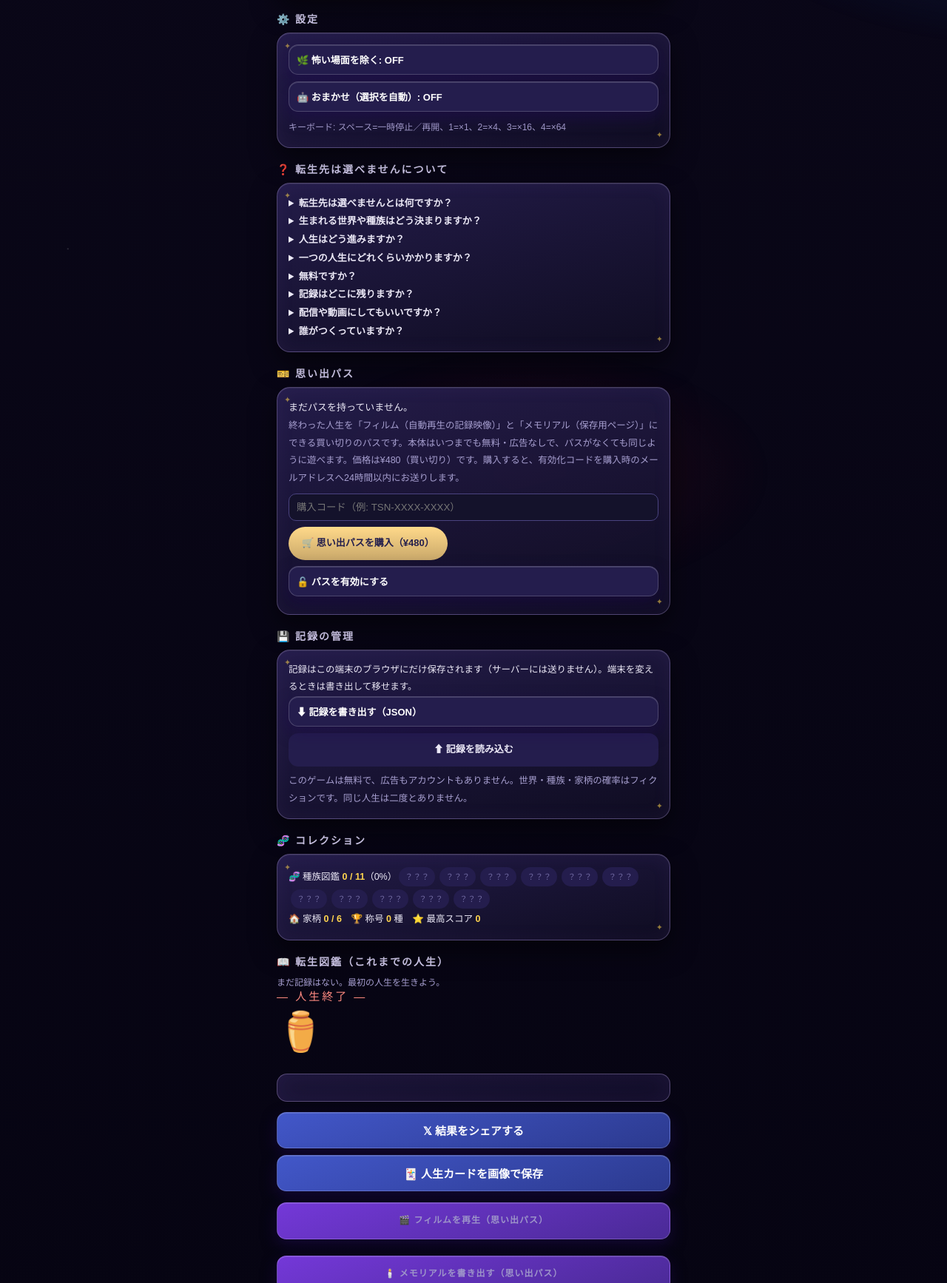
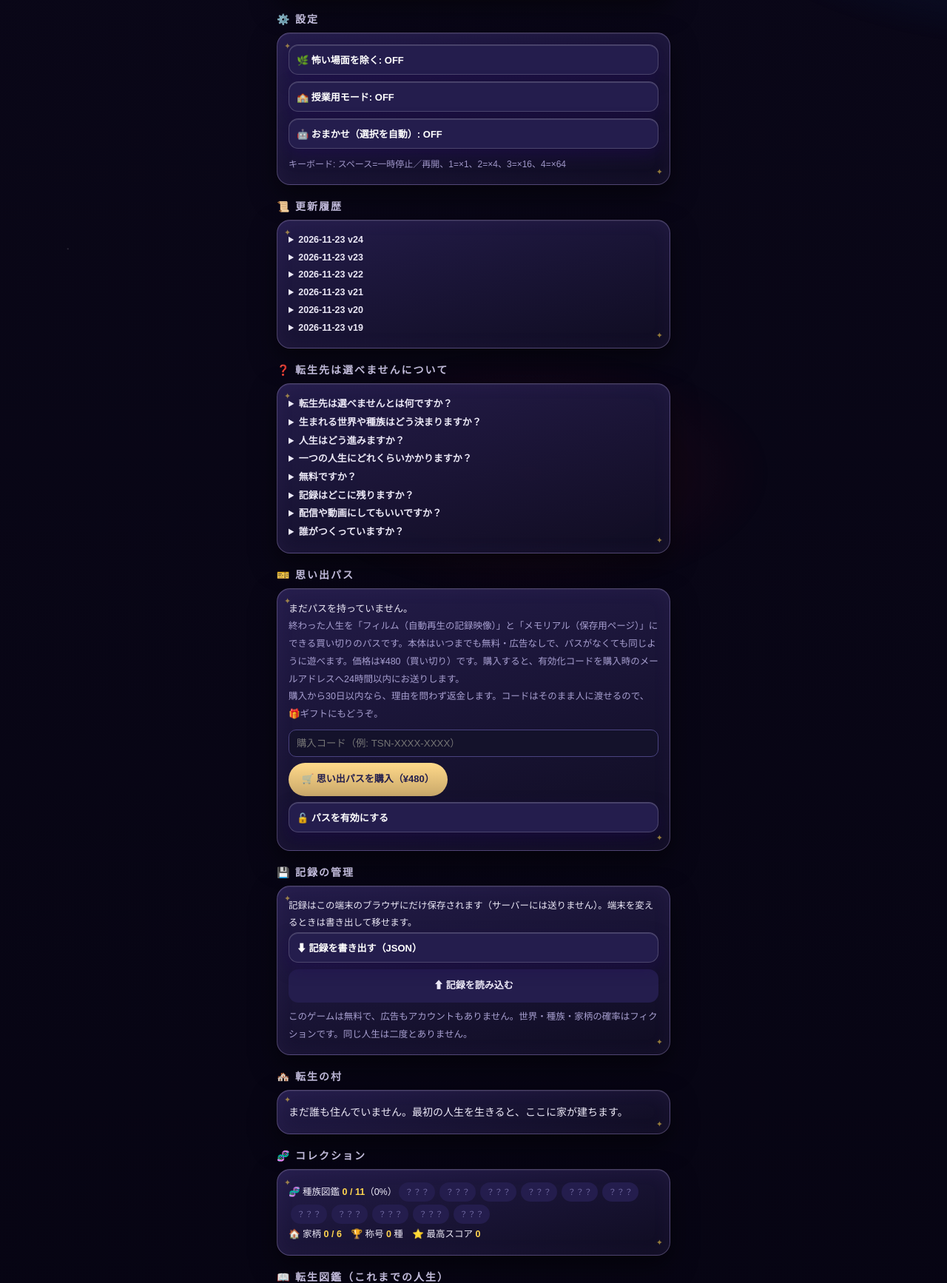
Before and after one commit to deruderu-sketch/tensei-life, a plain HTML site: page index.html in a window 1280 px wide. Shown: the part 255-1989 px from the top of the page at 74% size. Drawn offline with Linux system fonts and the light colour scheme.

Commit message:
手ざわり・転生の村・授業用モード v24

```diff
--- a/index.html
+++ b/index.html
@@ -146,10 +146,20 @@
 <h2>⚙️ 設定</h2>
   <div class="panel" style="font-size:13px;line-height:2">
     <button class="sub2" id="btnGentle">🌿 怖い場面を除く: OFF</button>
+    <button class="sub2" id="btnClass">🏫 授業用モード: OFF</button>
     <button class="sub2" id="btnAutoMode">🤖 おまかせ（選択を自動）: OFF</button>
     <div style="color:#a79fd0;font-size:12px">キーボード: スペース=一時停止／再開、1=×1、2=×4、3=×16、4=×64</div>
   </div>
-  <h2>❓ 転生先は選べませんについて</h2>
+  <h2>📜 更新履歴</h2>
+  <div class="panel" style="font-size:12.5px;line-height:1.9;text-align:left">
+    <details><summary><b>2026-11-23 v24</b></summary>「この人生の手ざわり」「転生の村」「授業用モード」を追加。返金ポリシー（30日・理由不問）とギフト表記を明記。</details>
+    <details><summary><b>2026-11-23 v23</b></summary>思い出パスの購入リンク（Stripe）を接続。</details>
+    <details><summary><b>2026-11-23 v22</b></summary>思い出パス（フィルム再生・メモリアル書き出し）を実装。</details>
+    <details><summary><b>2026-11-23 v21</b></summary>タイトルを「転生先は選べません」に変更。</details>
+    <details><summary><b>2026-11-23 v20</b></summary>節目の問い（5・15・30・50・70歳）、おまかせモード、同じ日に生まれた者たち、怖い場面を除く設定、キーボード対応、FAQを追加。</details>
+    <details><summary><b>2026-11-23 v19</b></summary>人生カード（画像保存）、人生アルバム、記録の書き出し・読み込みを追加し、GitHub Pagesでテスト公開。</details>
+  </div>
+<h2>❓ 転生先は選べませんについて</h2>
   <div class="panel" style="font-size:13px;line-height:1.9;text-align:left">
     <details><summary><b>転生先は選べませんとは何ですか？</b></summary>異世界にランダムに転生して、一人の一生を最初から最後まで生きる人生シミュレーションです。どの世界に、どの種族の、どんな家柄の子として生まれるかは選べません。その代わり、同じ人生は二度とありません。</details>
     <details><summary><b>生まれる世界や種族はどう決まりますか？</b></summary>世界の魔力・技術・情勢と、種族・家柄・才能を抽選で決めます。確率は転生の発表でそのつど表示します。魔力のない世界に魔族は生まれないなど、世界のルールが出生を縛ります。ごく稀に、ルールを破る「特異点」の出生もあります。</details>
@@ -160,11 +170,11 @@
     <details><summary><b>配信や動画にしてもいいですか？</b></summary>はい、自由にどうぞ。出典に「転生先は選べません」と書いていただけるとうれしいです。</details>
     <details><summary><b>誰がつくっていますか？</b></summary>田邉雄次のもとで、AIアシスタント「のんちゃん」が設計・実装しています。数字や確率はフィクションで、実在の統計ではありません。</details>
   </div>
-<h2>🎫 思い出パス</h2>
-  <div class="panel" style="font-size:13px;line-height:1.9">
+<h2 id="passH2">🎫 思い出パス</h2>
+  <div class="panel" id="passPanel" style="font-size:13px;line-height:1.9">
     <div id="passState"></div>
     <div id="passForm">
-      <div style="color:#a79fd0;font-size:12.5px">終わった人生を「フィルム（自動再生の記録映像）」と「メモリアル（保存用ページ）」にできる買い切りのパスです。本体はいつまでも無料・広告なしで、パスがなくても同じように遊べます。価格は¥480（買い切り）です。購入すると、有効化コードを購入時のメールアドレスへ24時間以内にお送りします。</div>
+      <div style="color:#a79fd0;font-size:12.5px">終わった人生を「フィルム（自動再生の記録映像）」と「メモリアル（保存用ページ）」にできる買い切りのパスです。本体はいつまでも無料・広告なしで、パスがなくても同じように遊べます。価格は¥480（買い切り）です。購入すると、有効化コードを購入時のメールアドレスへ24時間以内にお送りします。<br>購入から30日以内なら、理由を問わず返金します。コードはそのまま人に渡せるので、🎁ギフトにもどうぞ。</div>
       <input id="passCodeInput" type="text" placeholder="購入コード（例: TSN-XXXX-XXXX）" style="width:100%;box-sizing:border-box;margin-top:8px;padding:10px;border-radius:10px;border:1px solid #4a4380;background:#14122b;color:#e8e4ff">
       <a href="https://buy.stripe.com/dRmaEYcnF18LdQ6faZ2Nq00" target="_blank" rel="noopener" style="display:inline-block;margin-top:8px;margin-right:8px;padding:10px 18px;border-radius:999px;background:linear-gradient(180deg,#ffd98a,#c9a86a);color:#241f4d;font-weight:bold;text-decoration:none">🛒 思い出パスを購入（¥480）</a>
       <button class="sub2" id="btnUnlock" style="margin-top:8px">🔓 パスを有効にする</button>
@@ -177,6 +187,8 @@
     <label style="display:block;background:#241d4d;border-radius:13px;padding:10px;font-size:13px;font-weight:bold;text-align:center;cursor:pointer">⬆ 記録を読み込む<input type="file" id="fileImport" accept=".json" style="display:none"></label>
     <div style="margin-top:8px;color:#a79fd0">このゲームは無料で、広告もアカウントもありません。世界・種族・家柄の確率はフィクションです。同じ人生は二度とありません。</div>
   </div>
+<h2>🏘️ 転生の村</h2>
+  <div class="panel"><div id="villageView" style="font-size:14px;line-height:2"></div></div>
 <h2>🧬 コレクション</h2>
 <div class="panel" id="collection" style="font-size:12.5px;line-height:2"></div>
 <h2>📖 転生図鑑（これまでの人生）</h2>
@@ -215,6 +227,7 @@
   <div style="font-size:24px;font-weight:bold;margin-top:6px" id="deathTitle"></div>
   <div style="font-size:17px;color:#ffd54f;margin-top:6px" id="deathCause"></div>
   <div id="deathRank" style="font-size:44px;font-weight:900;margin-top:10px;font-family:serif"></div>
+  <div id="deathTezawari" style="margin-top:10px;font-size:13.5px;color:#ce93d8"></div>
   <div id="deathStats" style="display:grid;grid-template-columns:1fr 1fr 1fr;gap:7px;font-size:12px;margin-top:12px"></div>
   <div id="epitaph"></div>
   <button class="center" id="btnShare">𝕏 結果をシェアする</button>
@@ -798,7 +811,7 @@ function presentEvent() {
   G.paused = true; renderClock();
   const age = Math.floor(G.age);
   const pool = EVENTS.map((e, i) => [e, i]).filter(([e, i]) => !G.usedEvents.has(i) && age >= e.min && age <= e.max && (!e.when || e.when(G)));
-  const poolF = SAVE.settings.gentle ? pool.filter(([e]) => { const t = typeof e.text === 'function' ? '' : e.text; const src = (e.when ? e.when.toString() : '') + t; return !/war === 2|疫病|革命|渇き/.test(src); }) : pool;
+  const poolF = (SAVE.settings.gentle || isClassroom()) ? pool.filter(([e]) => { const t = typeof e.text === 'function' ? '' : e.text; const src = (e.when ? e.when.toString() : '') + t; return !/war === 2|疫病|革命|渇き/.test(src); }) : pool;
   const poolUse = poolF.length ? poolF : pool;
   let ev;
   if (poolUse.length && Math.random() < 0.82) { const [e, i] = pick(poolUse); ev = e; G.usedEvents.add(i); }
@@ -904,9 +917,10 @@ function die() {
     age + '歳、' + cause + 'で死去。世はその人を「' + title + '」と呼んだ。\n' +
     'この世界は実は――' + G.world.temper.name + 'だった。';
   SAVE.toku += tokuGain;
-  SAVE.lives.unshift({ title, age, cause, epitaph: epi, race: G.birth.race.name, fam: G.birth.fam.name, world: G.world.name, temper: G.world.temper.name, score, chronicle: G.chronicle.slice().reverse() });
+  SAVE.lives.unshift({ name: G.name, tezawari: (typeof tezawariOf === 'function' ? tezawariOf(G, s) : ''), title, age, cause, epitaph: epi, race: G.birth.race.name, fam: G.birth.fam.name, world: G.world.name, temper: G.world.temper.name, score, chronicle: G.chronicle.slice().reverse() });
   persist();
   el('deathTitle').textContent = age + '歳没 ― ' + title;
+  el('deathTezawari').textContent = age >= 18 ? '🖐 この人生の手ざわり: ' + tezawariOf(G, s) : '';
   el('deathCause').textContent = '死因: ' + cause + ' ／ 生きた世界: ' + G.world.name;
   const dnames = { health: '健康', int: '知力', charm: '魅力', wealth: '富', fame: '名声', happy: '幸福' };
   el('deathStats').innerHTML = Object.keys(dnames).map(k => '<div style="background:#171233;border:1px solid #3a2f7a;border-radius:8px;padding:7px">' + dnames[k] + '<br><b style="font-size:15px;color:#ffd54f">' + s[k] + '</b></div>').join('');
@@ -1056,6 +1070,41 @@ document.addEventListener('keydown', e => {
   const speeds = { Digit1: 1, Digit2: 4, Digit3: 16, Digit4: 64 };
   if (speeds[e.code] !== undefined) { G.speed = speeds[e.code]; G.paused = false; renderClock(); }
 });
+function tezawariOf(G, s) {
+  const adv = (G.flags.guild ? 2 : 0) + (G.flags.sailor ? 2 : 0) + (G.flags.relic ? 1 : 0) + (G.flags.steal ? 1 : 0);
+  const turb = G.usedEvents.size + (G.flags.warHero ? 3 : 0) + (G.flags.revolutionary ? 3 : 0) + (G.birth.anomaly ? 2 : 0);
+  const axes = [
+    ['波乱', '平穏', turb - 7],
+    ['富', '心', s.wealth - s.happy],
+    ['名声', '愛', s.fame - (G.flags.partner ? 45 : s.charm)],
+    ['冒険', '安住', adv * 12 - 18],
+  ];
+  return axes.map(([a, b, v]) => v >= 0 ? a : b).join('・') + 'に傾いた人生';
+}
+function isClassroom() { try { if (new URLSearchParams(location.search).get('classroom') === '1') return true; } catch (e) {} return !!(SAVE.settings && SAVE.settings.classroom); }
+function renderVillage() {
+  const v = el('villageView'); if (!v) return;
+  const n = SAVE.lives.length;
+  if (!n) { v.innerHTML = 'まだ誰も住んでいません。最初の人生を生きると、ここに家が建ちます。'; return; }
+  const tier = n >= 15 ? '🏯 転生の都' : n >= 10 ? '🏘️ 大きな町' : n >= 6 ? '🏘️ 町' : n >= 3 ? '🏘️ 村' : '🏕️ 小さな集落';
+  const years = SAVE.lives.reduce((a, l) => a + Math.floor(l.age || 0), 0);
+  const houses = SAVE.lives.map((l, i) => '<span title="' + (l.title || '') + '">' + (i % 10 === 9 ? '🛕' : '🏠') + '</span>').join(' ');
+  v.innerHTML = '<b>' + tier + '</b>（' + n + '軒）<br>' + houses + '<br><span style="color:#a79fd0;font-size:12px">これまでの人生の合計: ' + years + '年 ／ 家にカーソルを合わせると称号が見えます</span>';
+}
+const _origRenderLives = renderLives;
+renderLives = function () { _origRenderLives(); renderVillage(); };
+el('btnClass').addEventListener('click', () => { SAVE.settings = SAVE.settings || {}; SAVE.settings.classroom = !SAVE.settings.classroom; saveSave(); syncSettings(); });
+const _origSync = syncSettings;
+syncSettings = function () {
+  _origSync();
+  SAVE.settings = SAVE.settings || {};
+  el('btnClass').textContent = '🏫 授業用モード: ' + (isClassroom() ? 'ON' : 'OFF');
+  const cr = isClassroom();
+  el('passH2').style.display = cr ? 'none' : '';
+  el('passPanel').style.display = cr ? 'none' : '';
+  el('btnShare').style.display = cr ? 'none' : '';
+};
+syncSettings();
 renderLives();
 if (loadRun()) el('btnContinue').classList.remove('hidden');
 el('btnContinue').addEventListener('click', () => { const d = loadRun(); if (d) restoreRun(d); });
```
